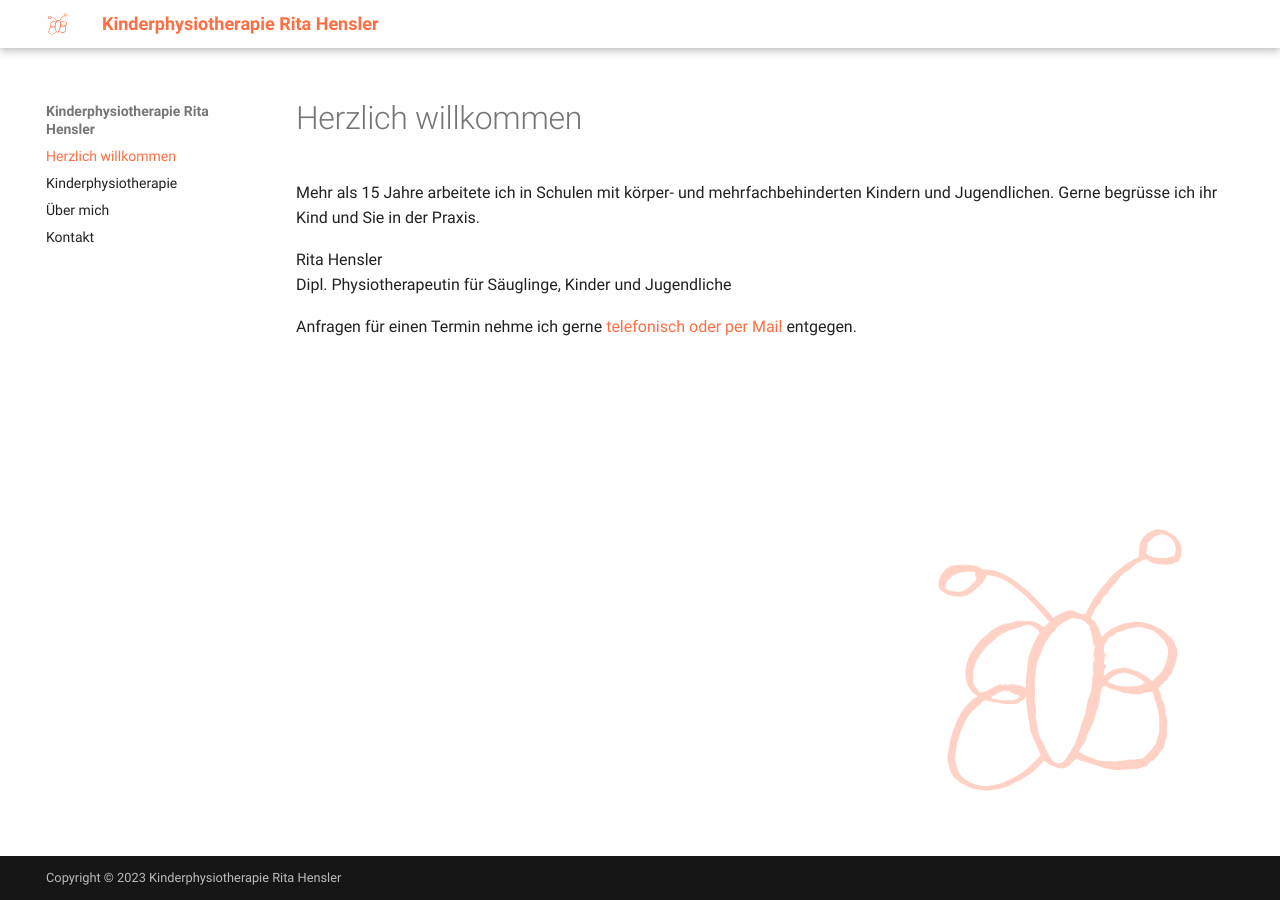
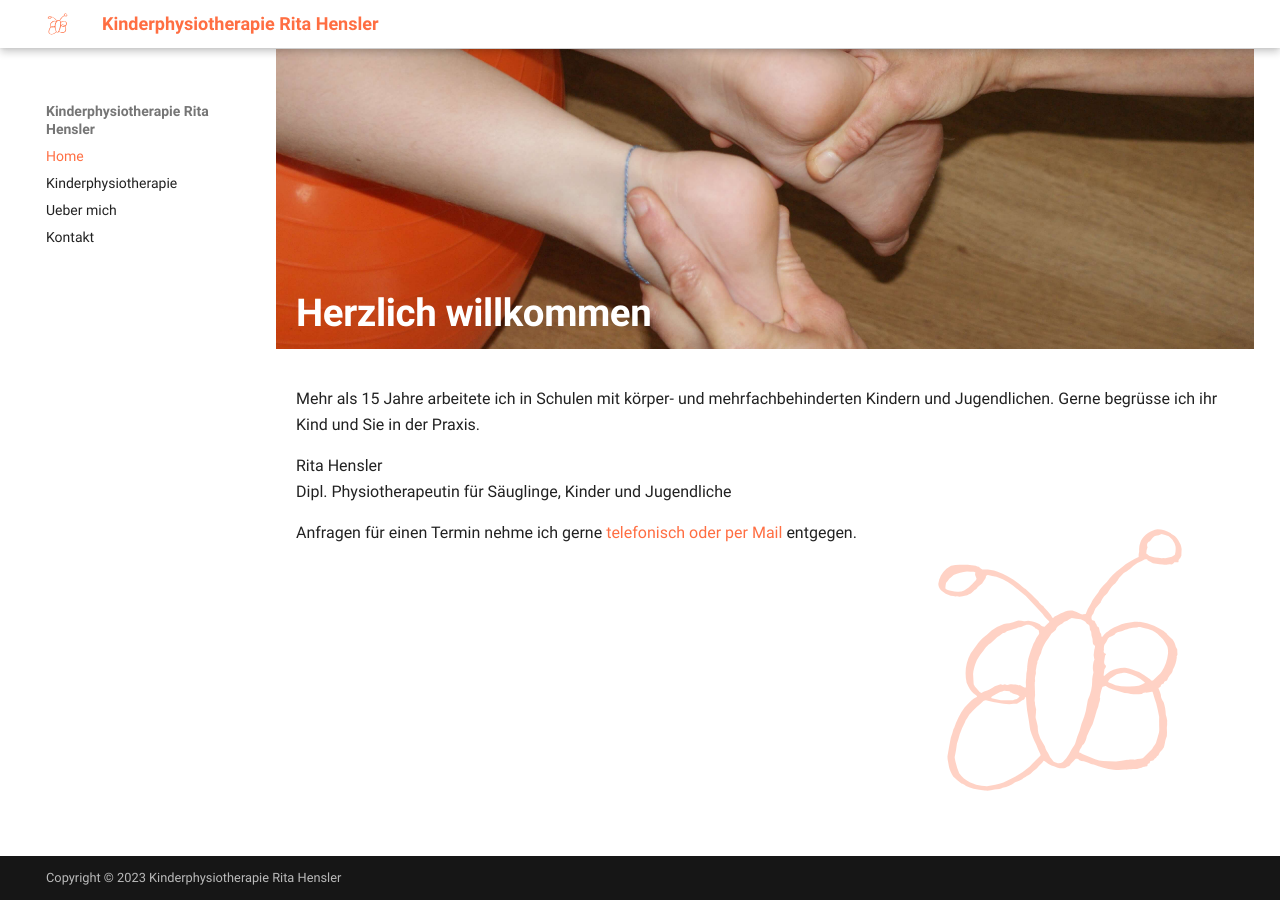
Before and after one commit to kprh/kprh-website, an MkDocs documentation site: the page built from docs/index.md, in a window 1280 px wide. Built offline with MkDocs 1.6.1 and Material for MkDocs 9.7.7, drawn with Linux system fonts in a browser that asks for light colours.

Commit message:
Heros behandlung, raum, rita

```diff
--- a/docs/index.md
+++ b/docs/index.md
@@ -4,8 +4,9 @@ hide:
   - footer
 ---
 
+<img class="kprh_hero kprh_hero_behandlung" src="../assets/behandlung.jpg">
 
-# Herzlich willkommen
+# Herzlich willkommen {: .kprh_hero_title}
 
 Mehr als 15 Jahre arbeitete ich in Schulen mit körper- und mehrfachbehinderten Kindern und Jugendlichen. Gerne begrüsse ich ihr Kind und Sie in der Praxis.
 
--- a/docs/stylesheets/extra.css
+++ b/docs/stylesheets/extra.css
@@ -44,6 +44,15 @@
     font-weight: bold;
 	color: white;
 	margin-top: -2.2em;
+}
+.kprh_hero_behandlung {
+	object-position: 50% 39%;
+}
+.kprh_hero_raum {
+	object-position: 50% 43%;
+}
+.kprh_hero_rita {
+	object-position: 50% 42%;
 }
 
 /* Logo as background image of the content */
```
Also changed, not shown: docs/kinderphysiotherapie.md (+1 -1 lines), docs/ueber_mich.md (+2 -1 lines), docs/assets/behandlung.jpg (added), docs/assets/raum.jpg (renamed from docs/assets/raum.jpeg), docs/assets/rita.jpg (added).
